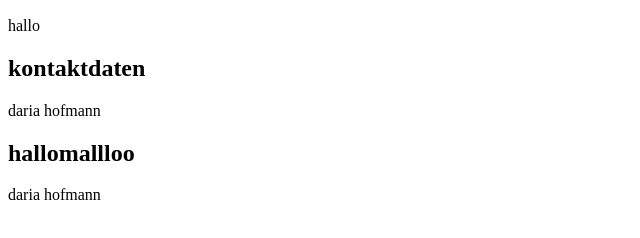
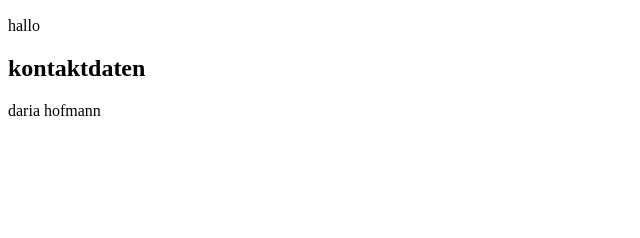
Before and after one commit to swapforcemania/test, a plain HTML site: page index.html in a window 1280 px wide. Shown: the part 110-348 px from the top of the page, without its empty margins (0-640 px from the left). Drawn offline with Linux system fonts and the light colour scheme.

Commit message:
Revert "blödsinn"
This reverts commit c7ff54af33d1b2d0cc201f371df4c09bbc4efe48.

```diff
--- a/index.html
+++ b/index.html
@@ -16,9 +16,5 @@
             <p>
             daria hofmann
             </p>
-		<h2>hallomallloo</h2>
-            <p>
-            daria hofmann
-            </p>
   </body>
 </html>
```
